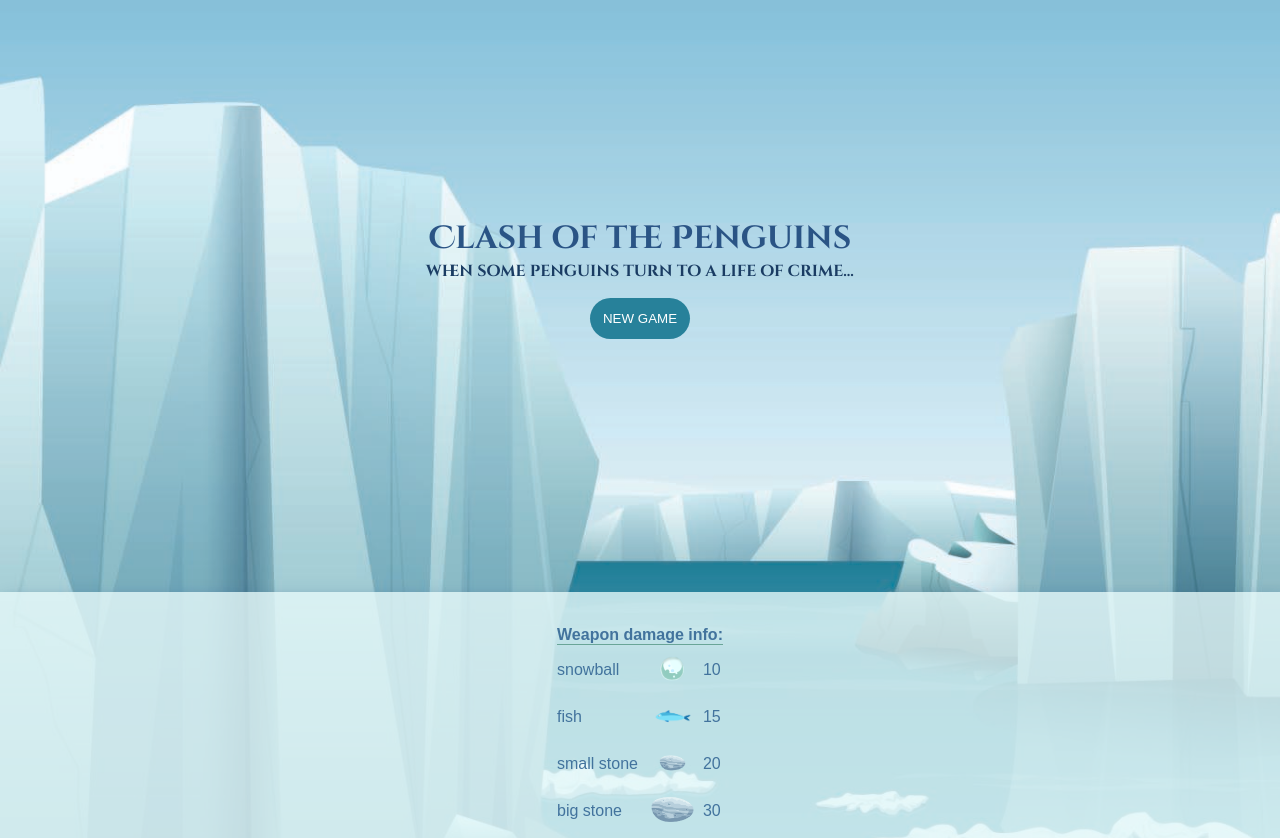
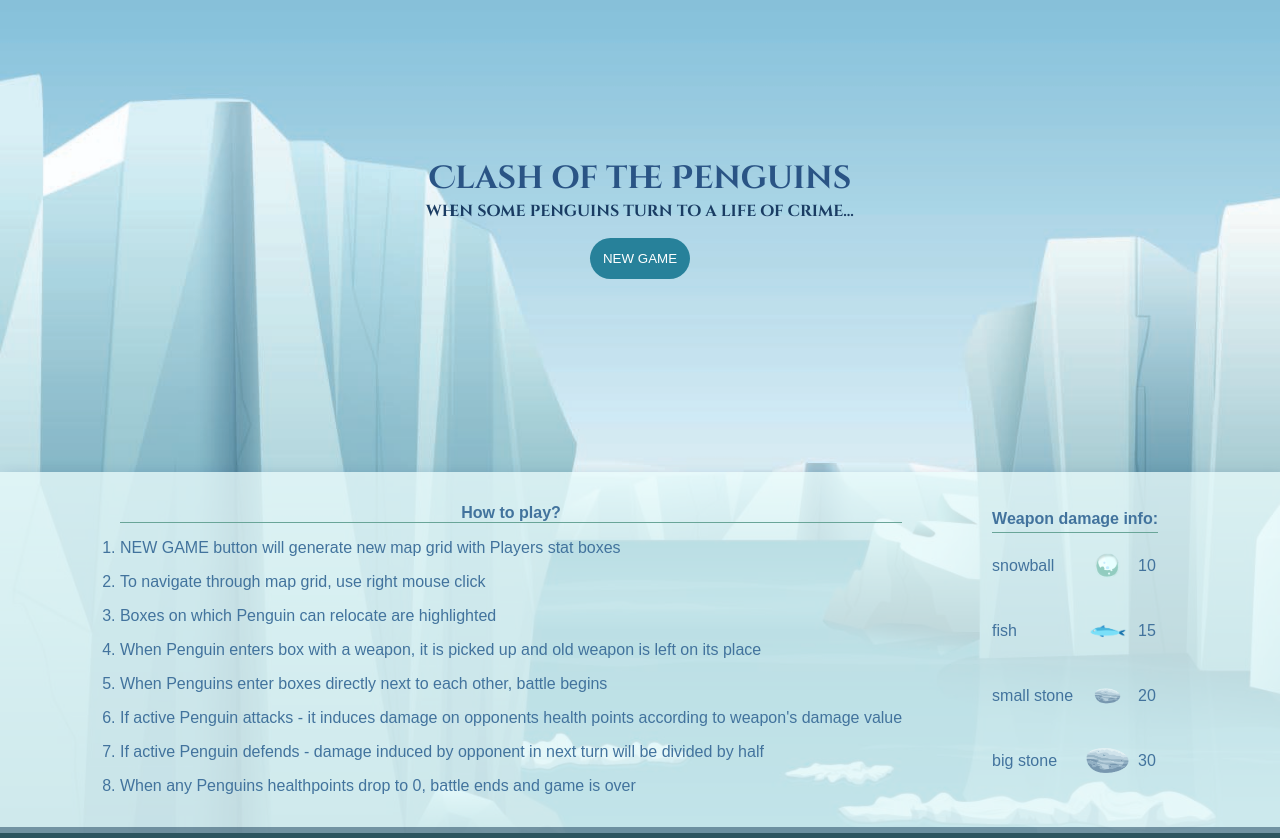
Before and after one commit to NatMi/JS-Board-Game-JQuery, a plain HTML site: page index.html in a window 1280 px wide. Shown: the top 838 px of the page. Drawn offline with nearby package versions, Linux system fonts and the light colour scheme.

Commit message:
Updated game instructions

```diff
--- a/css/style.css
+++ b/css/style.css
@@ -77,7 +77,7 @@ body {
 
 #main-container {
   position: relative;
-  min-height: 70vh;
+  min-height: 55vh;
   display: flex;
   flex-direction: column;
   justify-content: center;
@@ -227,9 +227,14 @@ footer a:hover {
 tr {
   text-align: left;
 }
-th {
+th,
+#instruction h4 {
   text-align: center;
   border-bottom: solid 1px #69a598;
+}
+#instruction ol li {
+  margin-top: 1rem;
+  text-align: left;
 }
 #gameInfo {
   display: flex;
--- a/index.html
+++ b/index.html
@@ -47,6 +47,20 @@
 
   </main>
   <section id="gameInfo">
+    <div id="instruction">
+      <ol>
+        <h4>How to play?</h4>
+        <li>NEW GAME button will generate new map grid with Players stat boxes</li>
+        <li>To navigate through map grid, use right mouse click</li>
+        <li>Boxes on which Penguin can relocate are highlighted </li>
+        <li>When Penguin enters box with a weapon, it is picked up and old weapon is left on its place</li>
+        <li>When Penguins enter boxes directly next to each other, battle begins</li>
+        <li>If active Penguin attacks - it induces damage on opponents health points according to weapon's damage value
+        </li>
+        <li>If active Penguin defends - damage induced by opponent in next turn will be divided by half</li>
+        <li>When any Penguins healthpoints drop to 0, battle ends and game is over</li>
+      </ol>
+    </div>
     <table id="damageInfo">
       <tr>
         <th colspan="3">Weapon damage info:</th>
```
